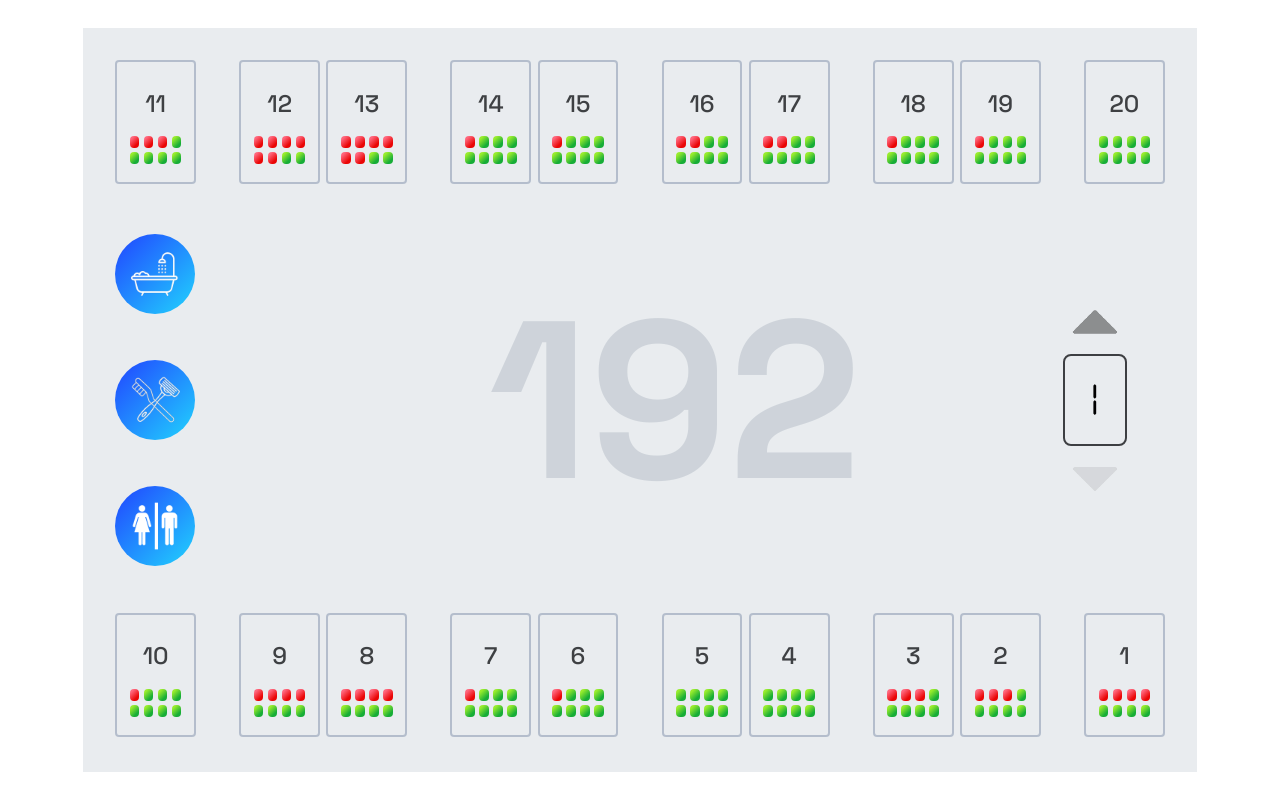
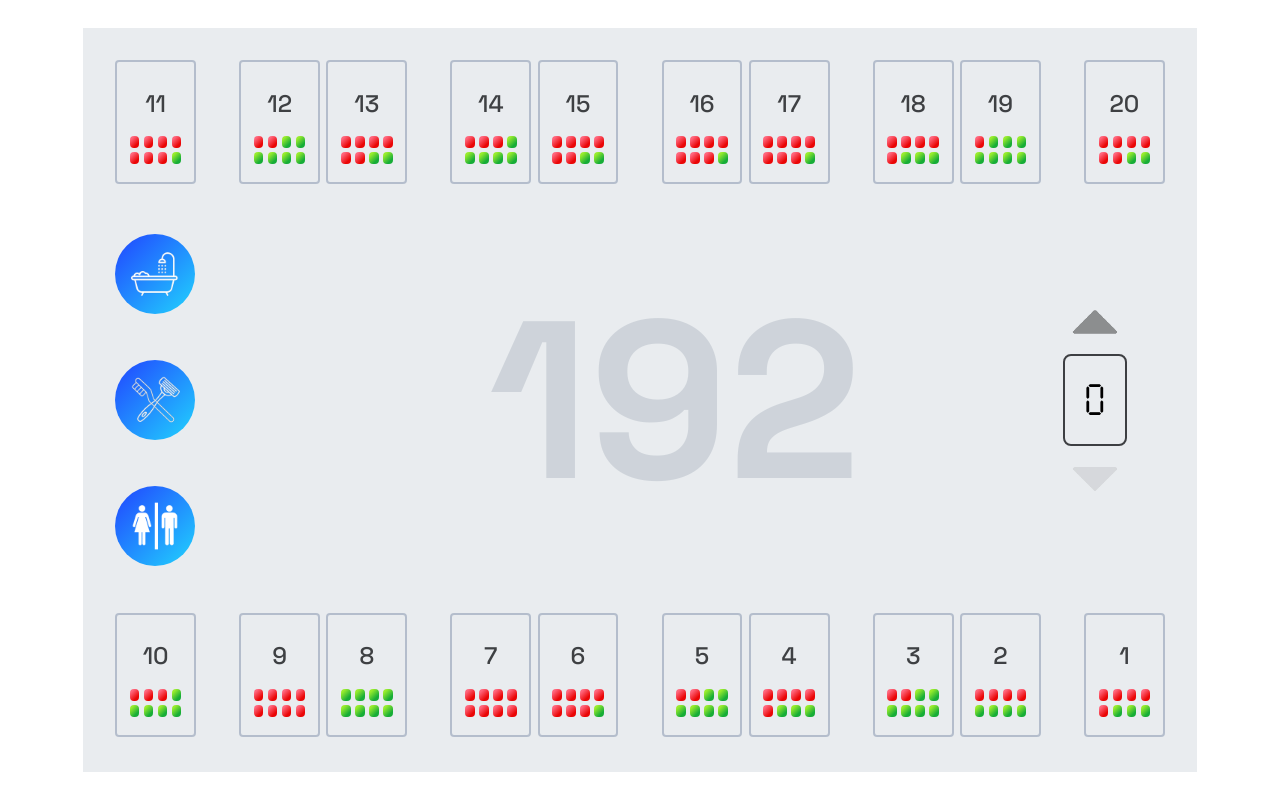
Before and after one commit to zach9900/ResidenceManagement, a React (Create React App) app in the folder client/: page / in a window 1280 px wide. Built offline with nearby package versions, Linux system fonts and the light colour scheme.

Commit message:
using mock data and change it on floor change

```diff
--- a/client/src/components/FloorCard.tsx
+++ b/client/src/components/FloorCard.tsx
@@ -15,7 +15,7 @@ function FloorCard({ floorNum }: { floorNum: number }) {
           .fill(0)
           .map((val, index, arr) => (
             <p key={index} className="floor-num">
-              {arr.length - index}
+              {arr.length - (index + 1)}
             </p>
           ))}
       </motion.div>
--- a/client/src/components/FloorSlider.tsx
+++ b/client/src/components/FloorSlider.tsx
@@ -3,29 +3,35 @@ import FloorCard from "./FloorCard";
 import upArrow from "../assets/upArrow.png";
 import downArrow from "../assets/downArrow.png";
 
-function FloorSlider() {
-  const [selectedFloor, setSelectedFloor] = useState(0);
-  function changeFloorNum(isIncrement: boolean) {
-    setSelectedFloor((prev) => (isIncrement ? prev + 1 : prev - 1));
-  }
+function FloorSlider({
+  floorNumber,
+  incFloor,
+  decFloor,
+}: {
+  floorNumber: number;
+  incFloor: Function;
+  decFloor: Function;
+}) {
+  console.log(floorNumber);
+
   return (
     <div className="current-floor">
       <img
         className="arrow"
         src={upArrow}
         alt="arrow up"
-        style={selectedFloor < 2 ? { opacity: 1 } : { opacity: 0.2 }}
-        onClick={() => selectedFloor < 3 && changeFloorNum(true)}
+        style={floorNumber < 2 ? { opacity: 1 } : { opacity: 0.2 }}
+        onClick={() => floorNumber < 3 && incFloor()}
       />
 
-      <FloorCard floorNum={selectedFloor} />
+      <FloorCard floorNum={floorNumber} />
 
       <img
         className="arrow"
         src={downArrow}
         alt="arrow down"
-        style={selectedFloor > 0 ? { opacity: 1 } : { opacity: 0.2 }}
-        onClick={() => selectedFloor > 0 && changeFloorNum(false)}
+        style={floorNumber > 0 ? { opacity: 1 } : { opacity: 0.2 }}
+        onClick={() => floorNumber > 0 && decFloor()}
       />
     </div>
   );
--- a/client/src/components/Room.tsx
+++ b/client/src/components/Room.tsx
@@ -1,22 +1,16 @@
 import React from "react";
 import "../pages/Floor/Floor.css";
+import RoomInteface from "../interfaces/room.interface";
 
-function Room({
-  roomNumber,
-  bedsTaken,
-}: {
-  roomNumber: number;
-  bedsTaken: number;
-}) {
-  const bedsTotal = 8;
+function Room({ room }: { room: RoomInteface }) {
   return (
-    <div onClick={() => console.log("omg")} className="room">
-      <h5 className="room-num">{roomNumber}</h5>
+    <div onClick={() => console.log(room)} className="room">
+      <h5 className="room-num">{room.roomNum}</h5>
       <div className="preview-rooms-grid">
-        {new Array(bedsTotal)
-          .fill(bedsTotal)
+        {new Array(room.totalBedsAmount)
+          .fill(room.totalBedsAmount)
           .map((val, index) =>
-            index < bedsTaken ? (
+            index < room.occupiedBedsAmount ? (
               <div className="attendent-status" id="unattendent" key={index} />
             ) : (
               <div className="attendent-status" id="attendent" key={index} />
--- a/client/src/components/RoomsRow.tsx
+++ b/client/src/components/RoomsRow.tsx
@@ -1,28 +1,21 @@
 import React from "react";
 import Room from "./Room";
 import "../pages/Floor/Floor.css";
+import RoomInterface from "../interfaces/room.interface";
 
-function RoomsRow({ rooms, isTop }: { rooms: Array<number>; isTop: boolean }) {
+function RoomsRow({ rooms }: { rooms: Array<RoomInterface> }) {
   return (
     <div className="row-container">
-      {rooms.map((roomNum, index) => {
-        let roomsTotal = Math.floor(Math.random() * 10);
-        let roomsTaken =
-          roomsTotal - (Math.floor(Math.random() * 10) % roomsTotal);
+      {rooms.map((room, index) => {
         if (index === rooms.length - 1 || index === 0)
-          return (
-            <Room key={index} roomNumber={roomNum} bedsTaken={roomsTaken} />
-          );
+          return <Room key={index} room={room} />;
 
         if (index % 2 === 1)
           return (
             <div key={index} className="room-duo">
-              <Room roomNumber={roomNum} bedsTaken={roomsTaken} />
+              <Room room={room} />
               <div style={{ width: "0.5vw" }} />
-              <Room
-                roomNumber={isTop ? roomNum + 1 : roomNum - 1}
-                bedsTaken={roomsTaken}
-              />
+              <Room room={rooms[index + 1]} />
             </div>
           );
 
--- a/client/src/constants/mock/Hilton.mock.ts
+++ b/client/src/constants/mock/Hilton.mock.ts
@@ -1,72 +1,15 @@
 import Hilton from "../../interfaces/hilton.interface";
-import Room from "../../interfaces/room.interface";
-import Solider from "../../interfaces/solider.interface";
 import Gender from "../Gender.enum";
 import { floor1, floor3, floor2 } from "./floors.mock";
 import hiltonManeger from "./hiltonManager.mock";
-import courseCommander from "./courseCommanders.mock";
 
-const room: Room = {
-  roomNum: 0,
-  totalBedsAmount: 0,
-  occupiedBedsAmount: 0,
-  soldiersArray: [],
-};
-
-function getRandomInt(min: number, max: number) {
-  min = Math.ceil(min);
-  max = Math.floor(max);
-  return Math.floor(Math.random() * (max - min + 1)) + min;
-}
-
-function getRandSoldiers(
-  occupiedBedsAmount: number,
-  roomNumber: number
-): Array<Solider> {
-  const soldierRoomArr: Array<Solider> = [];
-  for (let index = 0; index < occupiedBedsAmount; index++) {
-    const soldier: Solider = {
-      firstname: "",
-      lastname: "",
-      gender: Gender.male,
-      personalNumber: "",
-      gaf: "",
-      course: "",
-      roomNumber: roomNumber,
-      hiltonNumber: 192,
-      commander: courseCommander[getRandomInt(0, 2)],
-    };
-
-    soldierRoomArr[index] = soldier;
-  }
-
-  return soldierRoomArr;
-}
-
-function roomsFloorGenerator(floorNum: number) {
-  const rooms: Array<Room> = [];
-  for (let i = 0; i < 20; i++) {
-    const totalBeds = 8;
-    const occupiedBedsAmount = getRandomInt(0, totalBeds);
-    console.log(occupiedBedsAmount);
-    const roomNumber = i + 1 + (floorNum - 1) * 20;
-    const room: Room = {
-      roomNum: roomNumber,
-      totalBedsAmount: totalBeds,
-      occupiedBedsAmount: occupiedBedsAmount,
-      soldiersArray: getRandSoldiers(occupiedBedsAmount, roomNumber),
-    };
-    rooms.push(room);
-  }
-}
-
-const hilton: Hilton = {
+const mockHilton: Hilton = {
   gender: Gender.male,
   manager: hiltonManeger,
   hiltonNumber: 192,
-  floors: [floor1, floor3, floor2],
+  floors: [floor1, floor2, floor3],
   latitude: 50,
   longtitude: 60,
 };
 
-export default hilton;
+export default mockHilton;
--- a/client/src/constants/mock/floors.mock.ts
+++ b/client/src/constants/mock/floors.mock.ts
@@ -1,26 +1,81 @@
 import Floor from "../../interfaces/floor.interface";
+import Room from "../../interfaces/room.interface";
+import Solider from "../../interfaces/solider.interface";
+import Gender from "../Gender.enum";
+import courseCommander from "./courseCommanders.mock";
+import Base from "../Base.enum";
 import {
   floor1Maneger,
   floor2Maneger,
   floor3Maneger,
 } from "./floorManagers.mock";
 
+function getRandomInt(min: number, max: number) {
+  min = Math.ceil(min);
+  max = Math.floor(max);
+  return Math.floor(Math.random() * (max - min + 1)) + min;
+}
+
+function getRandSoldiers(
+  occupiedBedsAmount: number,
+  roomNumber: number
+): Array<Solider> {
+  const soldierRoomArr: Array<Solider> = [];
+  for (let index = 0; index < occupiedBedsAmount; index++) {
+    const commander = courseCommander[getRandomInt(0, 2)];
+    const soldier: Solider = {
+      firstname: "zach",
+      lastname: "shueka",
+      gender: Gender.male,
+      personalNumber: "9025666",
+      gaf: commander.gaf,
+      course: commander.course,
+      roomNumber: roomNumber,
+      hiltonNumber: 192,
+      commander: commander,
+      base: Base.techni,
+    };
+
+    soldierRoomArr[index] = soldier;
+  }
+
+  return soldierRoomArr;
+}
+
+function roomsFloorGenerator(floorNum: number): Array<Room> {
+  const rooms: Array<Room> = [];
+  for (let i = 0; i < 20; i++) {
+    const totalBeds = 8;
+    const occupiedBedsAmount = getRandomInt(0, totalBeds);
+    const roomNumber = i + 1 + floorNum * 20;
+    const room: Room = {
+      roomNum: roomNumber,
+      totalBedsAmount: totalBeds,
+      occupiedBedsAmount: occupiedBedsAmount,
+      soldiersArray: getRandSoldiers(occupiedBedsAmount, roomNumber),
+    };
+    rooms.push(room);
+  }
+
+  return rooms;
+}
+
 const floor1: Floor = {
   manager: floor1Maneger,
-  floorNum: 1,
-  roomsArray: [],
+  floorNum: 0,
+  roomsArray: roomsFloorGenerator(0),
 };
 
 const floor2: Floor = {
   manager: floor2Maneger,
   floorNum: 1,
-  roomsArray: [],
+  roomsArray: roomsFloorGenerator(1),
 };
 
 const floor3: Floor = {
   manager: floor3Maneger,
-  floorNum: 1,
-  roomsArray: [],
+  floorNum: 2,
+  roomsArray: roomsFloorGenerator(2),
 };
 
 export { floor1, floor2, floor3 };
--- a/client/src/interfaces/floor.interface.ts
+++ b/client/src/interfaces/floor.interface.ts
@@ -1,7 +1,7 @@
 import Manager from "./manager.interface";
 import Room from "./room.interface";
 
-export default interface Floor {
+export default interface FloorInterface {
   manager: Manager;
   floorNum: number;
   roomsArray: Array<Room>;
--- a/client/src/interfaces/room.interface.ts
+++ b/client/src/interfaces/room.interface.ts
@@ -1,6 +1,6 @@
 import Solider from "./solider.interface";
 
-export default interface Room {
+export default interface RoomInteface {
   roomNum: number;
   totalBedsAmount: number;
   occupiedBedsAmount: number;
--- a/client/src/pages/Floor/Floor.tsx
+++ b/client/src/pages/Floor/Floor.tsx
@@ -7,20 +7,28 @@ import tiglahotIcon from "../../assets/tiglahot.png";
 import toiletIcon from "../../assets/toilet.png";
 import FloorSlider from "../../components/FloorSlider";
 import Hilton from "../../interfaces/hilton.interface";
+import mockHilton from "../../constants/mock/Hilton.mock";
+import FloorInterface from "../../interfaces/floor.interface";
 
 function Floor() {
-  const [hilton, setHilton] = useState<Hilton>();
+  const [hilton, setHilton] = useState<Hilton>(mockHilton);
+  const [floor, setFloor] = useState<FloorInterface>(hilton.floors[0]);
+
+  function incFloor() {
+    setFloor((prev) => hilton.floors[prev.floorNum + 1]);
+  }
+
+  function decFloor() {
+    setFloor((prev) => hilton.floors[prev.floorNum - 1]);
+  }
 
   useEffect(() => {
-    console.log("give me hilton");
-  }, []);
-  const roomsArr = [
-    1, 2, 3, 4, 5, 6, 7, 8, 9, 10, 11, 12, 13, 14, 15, 16, 17, 18, 19, 20,
-  ];
+    console.log(floor.roomsArray);
+  }, [floor]);
   return (
     <div className="container">
       <div className="floor-container">
-        <RoomsRow rooms={roomsArr.slice(10, 20)} isTop={true} />
+        <RoomsRow rooms={floor.roomsArray.slice(10)} />
         <div className="center-container">
           <div className="facilities-container">
             <Facility icon={showerIcon} />
@@ -28,9 +36,13 @@ function Floor() {
             <Facility icon={toiletIcon} />
           </div>
           <h1 className="hilton-num">192</h1>
-          <FloorSlider />
+          <FloorSlider
+            floorNumber={floor.floorNum}
+            incFloor={incFloor}
+            decFloor={decFloor}
+          />
         </div>
-        <RoomsRow rooms={roomsArr.slice(0, 10).reverse()} isTop={false} />
+        <RoomsRow rooms={floor.roomsArray.slice(0, 10).reverse()} />
       </div>
     </div>
   );
--- a/client/src/pages/Register/Register.tsx
+++ b/client/src/pages/Register/Register.tsx
@@ -21,6 +21,7 @@ import { basesImages } from "../../constants/basesImages";
 import { inputFields, nameFields } from "../../constants/fieldNames";
 import createUserDTO from "../../interfaces/createUserDTO.interface";
 import { register } from "../../utils/serverUtils/makas.utils";
+import Base from "../../constants/Base.enum";
 
 function Register() {
   const [user, setUser] = useState<createUserDTO>({
@@ -33,6 +34,7 @@ function Register() {
     course: "",
     role: Role.Soldier,
     gender: Gender.male,
+    base: Base.techni,
   });
 
   useEffect(() => {
```
